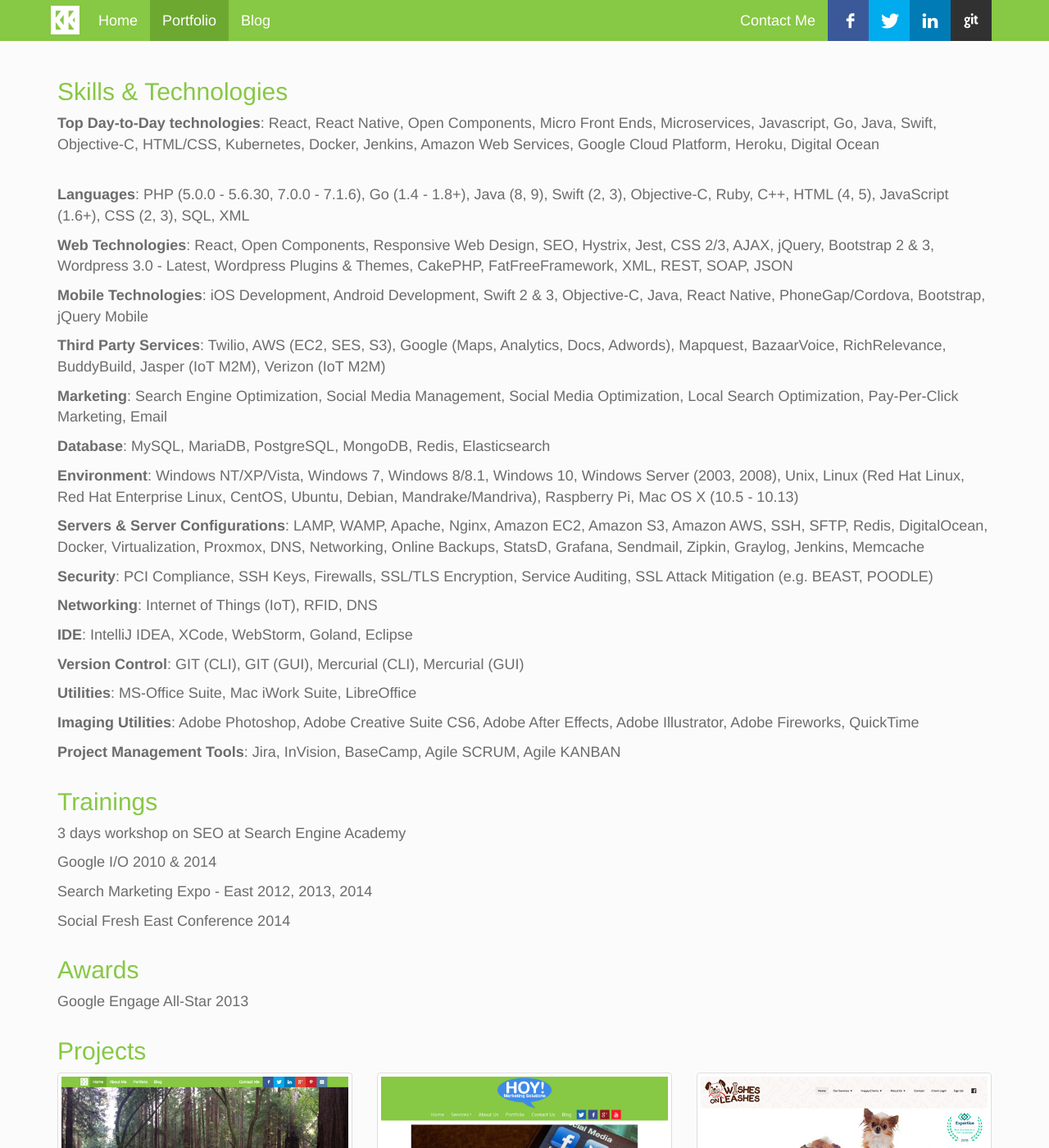
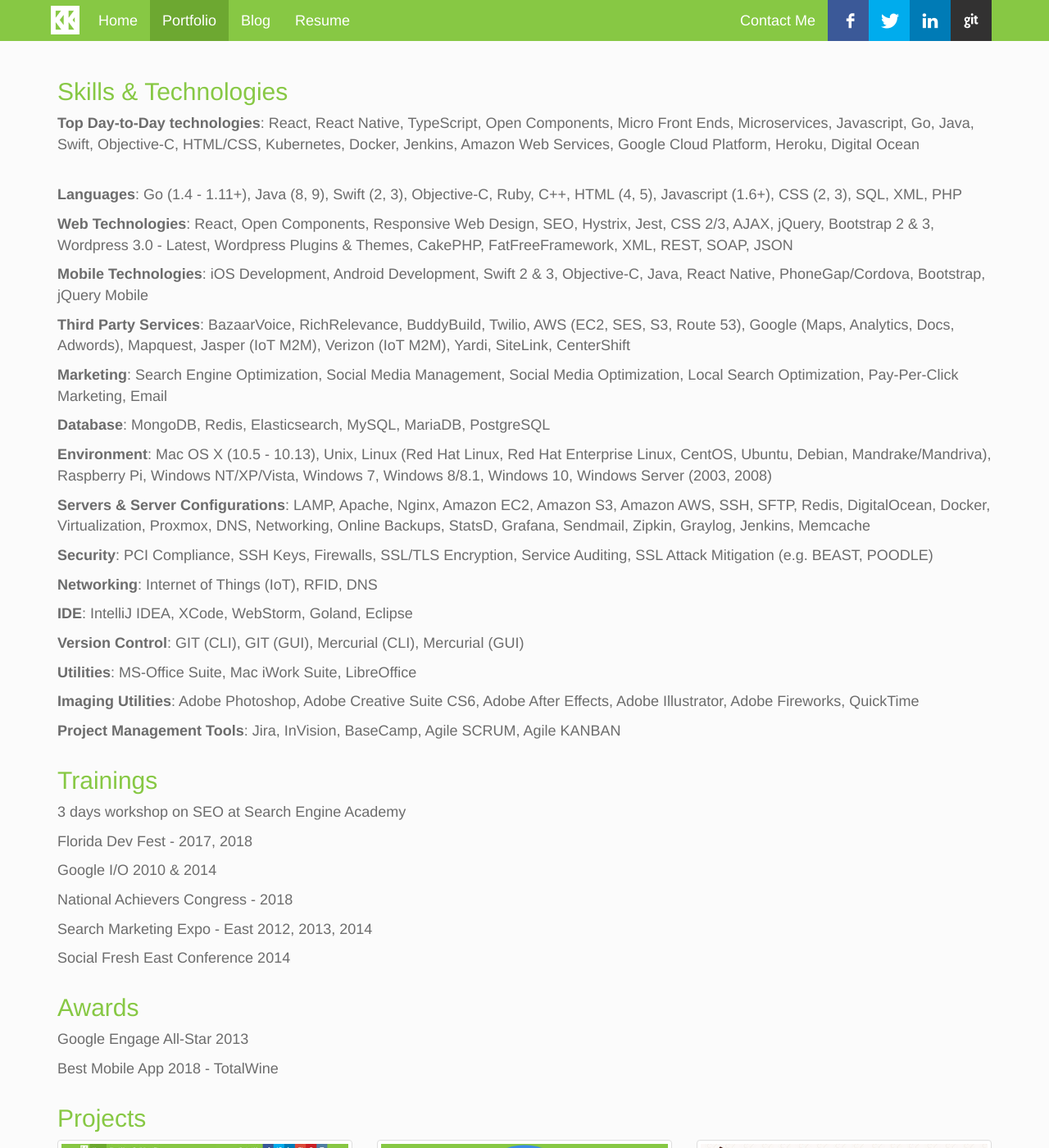
Before and after one commit to kenhkelly/kenhkelly.us, a Jekyll site: the page built from portfolio.html, in a window 1280 px wide and 1400 px high. Shown: the whole window at 82% size. Built offline with Jekyll 4.4.1, drawn with Linux system fonts in a browser that asks for light colours; some of the changed text lies outside the part shown.

Commit message:
Update website portfolio, resume. Add resume to header.

```diff
--- a/_config.yml
+++ b/_config.yml
@@ -7,6 +7,7 @@
 url: "https://kenhkelly.us" # the base hostname & protocol for your site
 twitter_username: kenhkelly
 github_username:  kenhkelly
+resume_url: /images/Ken Kelly - Software Engineer v15.pdf
 # paginate: 5
 # paginate_path: "/blog/page:num/"
 exclude: [README.md, deploy.sh]
--- a/_includes/header.html
+++ b/_includes/header.html
@@ -17,6 +17,9 @@
             <li class="menu-item {% if page.active == "home" %} current-menu-item {% endif %}"><a href="/">Home</a></li>
             <li class="menu-item {% if page.active == "portfolio" %} current-menu-item {% endif %}"><a href="/portfolio">Portfolio</a></li>
             <li class="menu-item {% if page.active == "blog" %} current-menu-item {% endif %}"><a href="/blog">Blog</a></li>
+            <li class="menu-item">
+              <a href="{{ site.resume_url }}">Resume</a>
+            </li>
           </ul>
         </div>
         <div class="nav navbar-nav navbar-right">
--- a/portfolio.html
+++ b/portfolio.html
@@ -15,21 +15,20 @@
       <div class=" skills col-xs-12">
         <p>
           <strong>Top Day-to-Day technologies</strong>:
-          React, React Native, Open Components, Micro Front Ends,
-          Microservices, Javascript, Go, Java, Swift, Objective-C, HTML/CSS, Kubernetes, Docker, Jenkins, Amazon Web
-          Services, Google Cloud Platform, Heroku, Digital Ocean
+          React, React Native, TypeScript, Open Components, Micro Front Ends, Microservices, Javascript, Go, Java,
+          Swift, Objective-C, HTML/CSS, Kubernetes, Docker, Jenkins, Amazon Web Services, Google Cloud Platform, Heroku,
+          Digital Ocean
         </p>
         <br>
         <p>
           <strong>Languages</strong>:
-          PHP (5.0.0 - 5.6.30, 7.0.0 - 7.1.6), Go (1.4 - 1.8+), Java (8, 9), Swift (2, 3),
-          Objective-C, Ruby, C++, HTML (4, 5), JavaScript (1.6+), CSS (2, 3), SQL, XML
+          Go (1.4 - 1.11+), Java (8, 9), Swift (2, 3), Objective-C, Ruby, C++, HTML (4, 5), Javascript (1.6+), CSS (2,
+          3), SQL, XML, PHP
         </p>
         <p>
           <strong>Web Technologies</strong>:
-          React, Open Components, Responsive Web Design, SEO, Hystrix, Jest, CSS
-          2/3, AJAX, jQuery, Bootstrap 2 & 3, Wordpress 3.0 - Latest, Wordpress Plugins & Themes, CakePHP,
-          FatFreeFramework, XML, REST, SOAP, JSON
+          React, Open Components, Responsive Web Design, SEO, Hystrix, Jest, CSS 2/3, AJAX, jQuery, Bootstrap 2 & 3,
+          Wordpress 3.0 - Latest, Wordpress Plugins & Themes, CakePHP, FatFreeFramework, XML, REST, SOAP, JSON
         </p>
         <p>
           <strong>Mobile Technologies</strong>:
@@ -38,8 +37,8 @@
         </p>
         <p>
           <strong>Third Party Services</strong>:
-          Twilio, AWS (EC2, SES, S3), Google (Maps, Analytics, Docs, Adwords),
-          Mapquest, BazaarVoice, RichRelevance, BuddyBuild, Jasper (IoT M2M), Verizon (IoT M2M)
+          BazaarVoice, RichRelevance, BuddyBuild, Twilio, AWS (EC2, SES, S3, Route 53), Google (Maps, Analytics, Docs,
+          Adwords), Mapquest, Jasper (IoT M2M), Verizon (IoT M2M), Yardi, SiteLink, CenterShift
         </p>
         <p>
           <strong>Marketing</strong>:
@@ -48,19 +47,19 @@
         </p>
         <p>
           <strong>Database</strong>:
-          MySQL, MariaDB, PostgreSQL, MongoDB, Redis, Elasticsearch
+          MongoDB, Redis, Elasticsearch, MySQL, MariaDB, PostgreSQL
         </p>
         <p>
           <strong>Environment</strong>:
-          Windows NT/XP/Vista, Windows 7, Windows 8/8.1, Windows 10, Windows Server
-          (2003, 2008), Unix, Linux (Red Hat Linux, Red Hat Enterprise Linux, CentOS, Ubuntu, Debian,
-          Mandrake/Mandriva), Raspberry Pi, Mac OS X (10.5 - 10.13)
+          Mac OS X (10.5 - 10.13), Unix, Linux (Red Hat Linux, Red Hat Enterprise Linux, CentOS, Ubuntu, Debian,
+          Mandrake/Mandriva), Raspberry Pi, Windows NT/XP/Vista, Windows 7, Windows 8/8.1, Windows 10, Windows Server
+          (2003, 2008)
         </p>
         <p>
           <strong>Servers &amp; Server Configurations</strong>:
-          LAMP, WAMP, Apache, Nginx, Amazon EC2, Amazon S3,
-          Amazon AWS, SSH, SFTP, Redis, DigitalOcean, Docker, Virtualization, Proxmox, DNS, Networking, Online Backups,
-          StatsD, Grafana, Sendmail, Zipkin, Graylog, Jenkins, Memcache
+          LAMP, Apache, Nginx, Amazon EC2, Amazon S3, Amazon AWS, SSH, SFTP, Redis, DigitalOcean, Docker,
+          Virtualization, Proxmox, DNS, Networking, Online Backups, StatsD, Grafana, Sendmail, Zipkin, Graylog, Jenkins,
+          Memcache
         </p>
         <p>
           <strong>Security</strong>:
@@ -99,7 +98,9 @@
       </div>
       <div class=" skills col-xs-12">
         <p>3 days workshop on SEO at Search Engine Academy</p>
+        <p>Florida Dev Fest - 2017, 2018</p>
         <p>Google I/O 2010 &amp; 2014</p>
+        <p>National Achievers Congress - 2018</p>
         <p>Search Marketing Expo - East 2012, 2013, 2014</p>
         <p>Social Fresh East Conference 2014</p>
       </div>
@@ -111,6 +112,7 @@
       </div>
       <div class=" skills col-xs-12">
         <p>Google Engage All-Star 2013</p>
+        <p>Best Mobile App 2018 - TotalWine</p>
       </div>
     </div>
 
```
Also changed, not shown: _data/portfolio.json (+2 -14 lines), index.html (+4 -4 lines), 2 other files.
